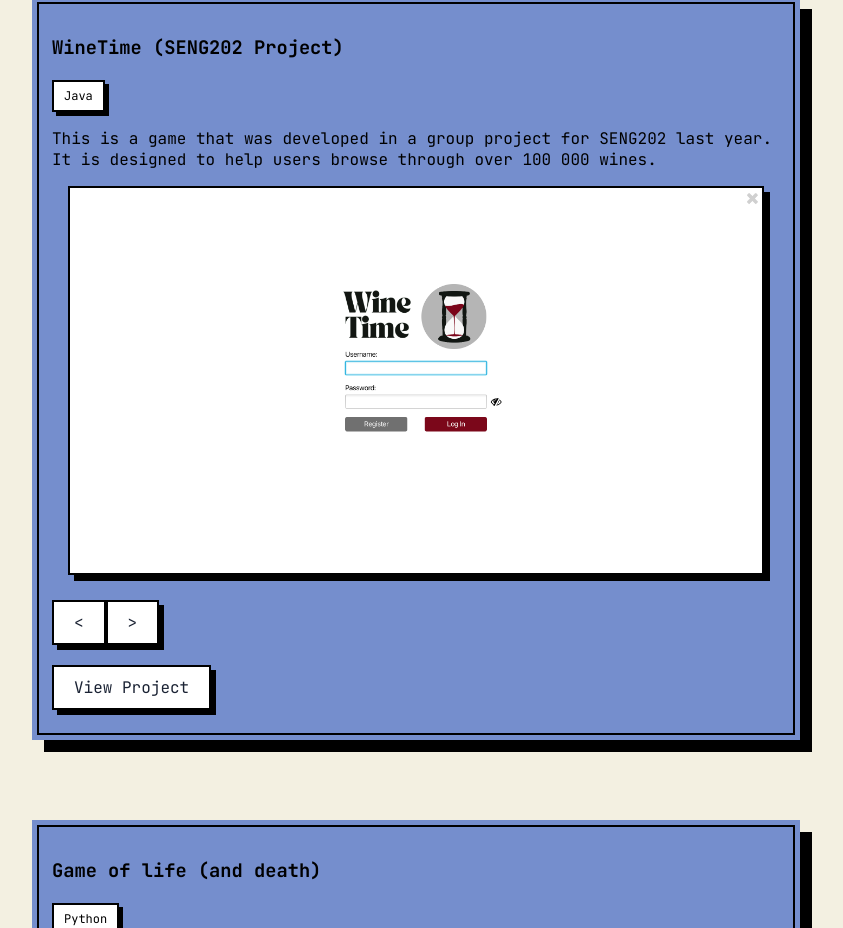
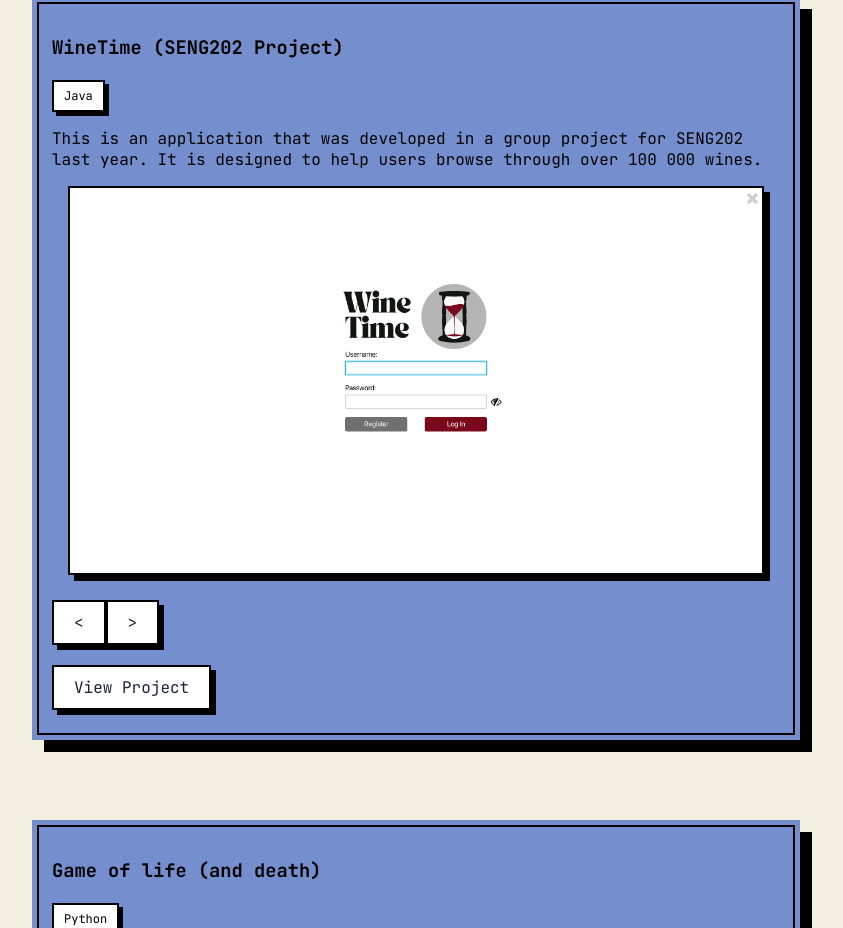
Before and after one commit to isaac-macdonald/isaac-macdonald.github.io, a React (Create React App) app in the folder isaac-macdonald/: page / in a window 1280 px wide. Shown: the part 1578-2506 px from the top of the page, without its empty margins (224-1067 px from the left). Built offline with nearby package versions, Linux system fonts and the light colour scheme.

Commit message:
typo fix

```diff
--- a/isaac-macdonald/package.json
+++ b/isaac-macdonald/package.json
@@ -12,6 +12,7 @@
     "@types/node": "^16.18.126",
     "@types/react": "^19.0.12",
     "@types/react-dom": "^19.0.4",
+    "framer-motion": "^12.6.3",
     "gh-pages": "^6.3.0",
     "html2pdf": "^0.0.11",
     "html2pdf.js": "^0.10.3",
--- a/isaac-macdonald/src/App.tsx
+++ b/isaac-macdonald/src/App.tsx
@@ -52,7 +52,7 @@ const App = () => {
                                     <ProjectCard
                                         title="WineTime (SENG202 Project)"
                                         techs={["Java"]}
-                                        description="This is a game that was developed in a group project for SENG202 last year. It is designed to help users browse through over 100 000 wines."
+                                        description="This is an application that was developed in a group project for SENG202 last year. It is designed to help users browse through over 100 000 wines."
                                         link="https://github.com/isaac-macdonald/SENG202-WineTime"
                                         imageFilenames={[wineTimePhoto1, wineTimePhoto2, wineTimePhoto3]}
                                     />
```
Also changed, not shown: 1 other file (tests, documents, lock files or other folders).
